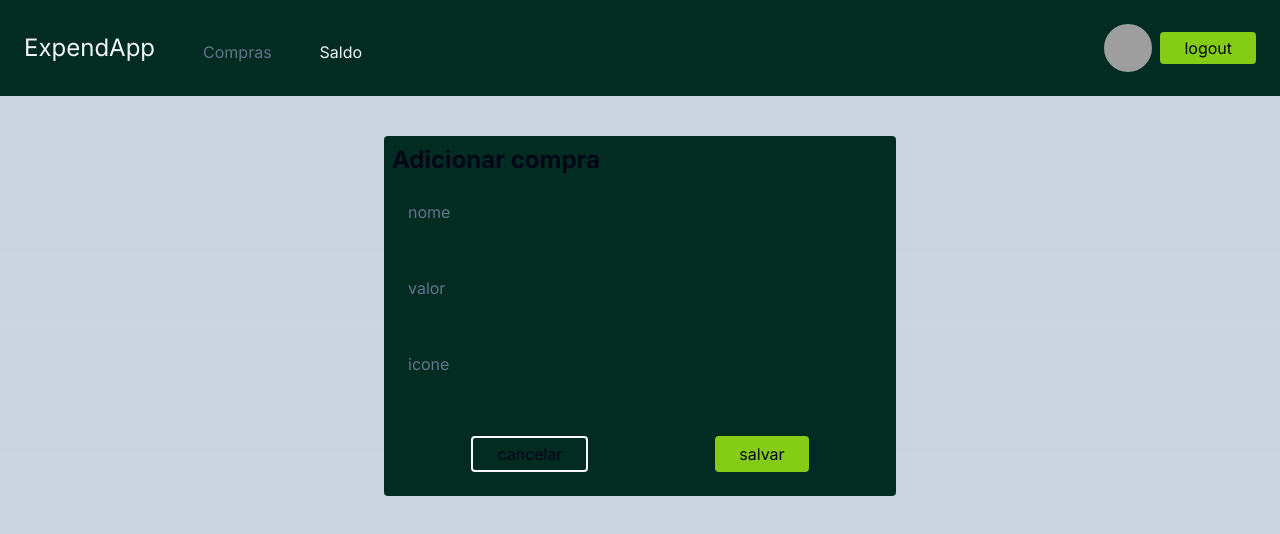
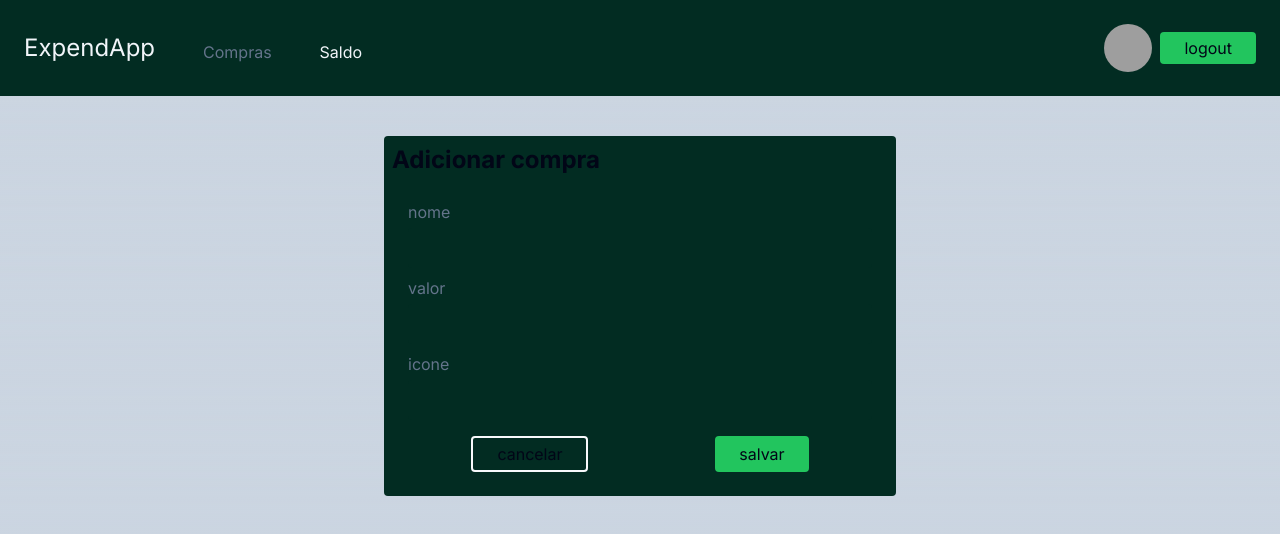
Before and after one commit to GuiMaelby/ExpendApp-Front, a Next.js app: page /compras/form in a window 1280 px wide. Shown: the top 534 px of the page. Built offline with nearby package versions, Linux system fonts and the light colour scheme; no server answers; grey boxes are pictures that could not be loaded.

Commit message:
Add files via upload

```diff
--- a/src/components/Button.jsx
+++ b/src/components/Button.jsx
@@ -2,7 +2,7 @@ import Link from "next/link"
 
 export default function Button({children, icon, variant="primary", type="link", ...props}){
     const styles = {
-        primary : "bg-lime-500 hover:bg-lime-700",
+        primary : "bg-green-500 hover:bg-green-700",
         secundary: "border-2 border-slate-50 hover:bg-slate-300"
     }
 
```
